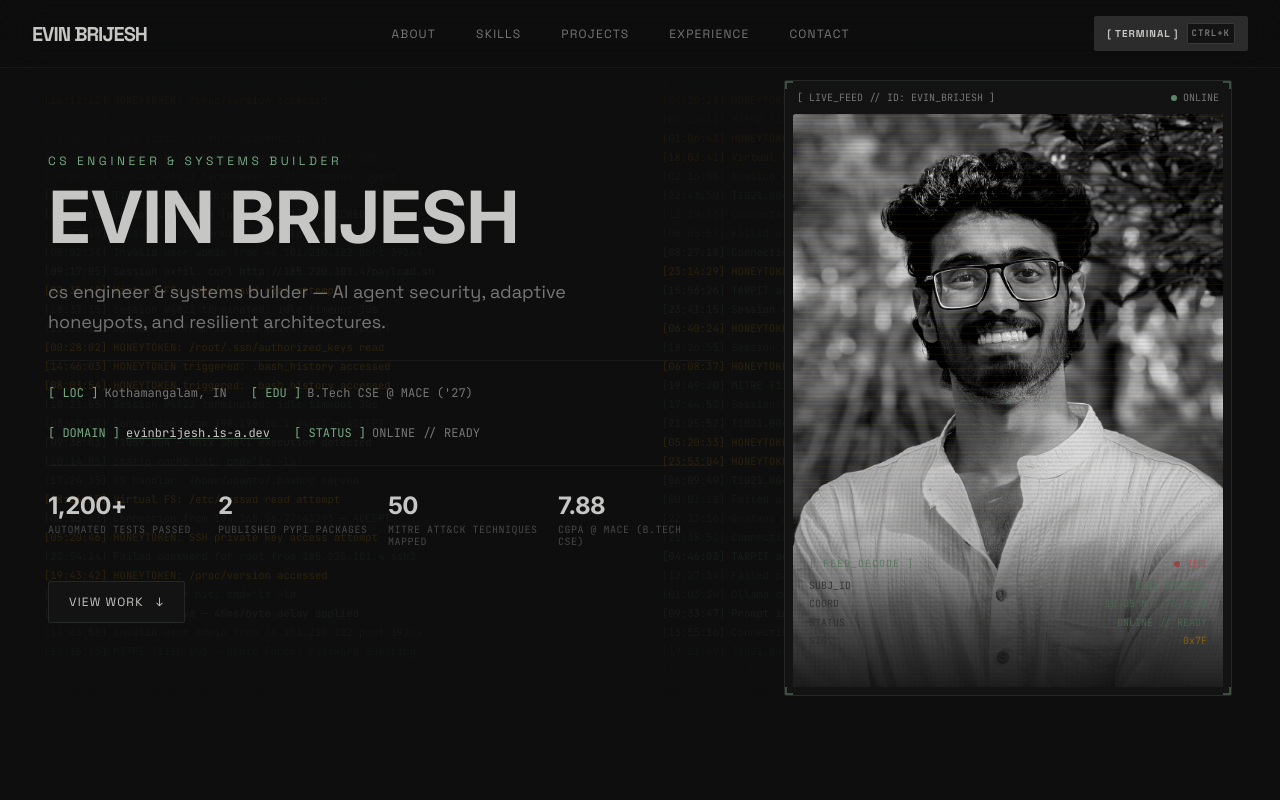
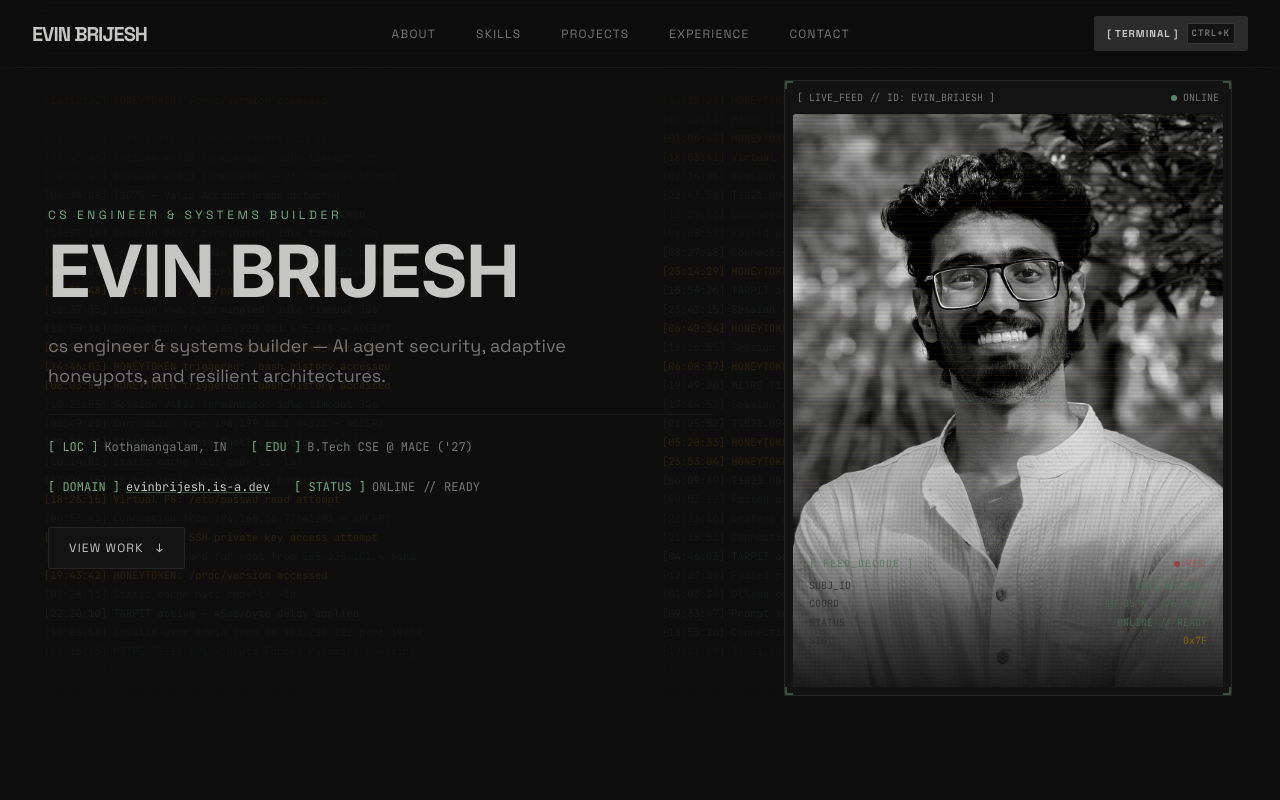
Before and after one commit to evinbrijesh/portfolio, a React (Vite) app: page / in a window 1280 px wide. Shown: the top 800 px of the page. Built offline with nearby package versions, Linux system fonts and the light colour scheme; the HTML template or start-up script is replaced by a standard one.

Commit message:
refactor(hero): remove telemetry stats bar

```diff
--- a/src/components/Hero.jsx
+++ b/src/components/Hero.jsx
@@ -67,18 +67,6 @@ function Hero() {
               <span>{portfolio.status === 'AVAILABLE FOR ROLES' ? 'ONLINE // READY' : portfolio.status}</span>
             </div>
           </div>
-
-          {/* Telemetry Proof Metric Bar */}
-          {portfolio.stats && (
-            <div className="grid grid-cols-2 sm:grid-cols-4 gap-4 mt-6 pt-6 border-t border-[#484848]/20 font-mono">
-              {portfolio.stats.map((s) => (
-                <div key={s.label}>
-                  <div className="font-body text-2xl font-bold text-[#C6C7C5] tracking-tight">{s.value}</div>
-                  <div className="text-[10px] text-text-dim uppercase tracking-wider mt-0.5 leading-tight">{s.label}</div>
-                </div>
-              ))}
-            </div>
-          )}
 
           {/* CTA Section */}
           <a
--- a/src/data/portfolio.js
+++ b/src/data/portfolio.js
@@ -8,12 +8,6 @@ export const portfolio = {
   degree: 'B.Tech CSE @ MACE (\'27)',
   status: 'AVAILABLE FOR ROLES',
 
-  stats: [
-    { value: '1,200+', label: 'Automated Tests Passed' },
-    { value: '2',      label: 'Published PyPI Packages' },
-    { value: '50',     label: 'MITRE ATT&CK Techniques Mapped' },
-    { value: '7.88',   label: 'CGPA @ MACE (B.Tech CSE)' },
-  ],
 
   about: {
     quote: 'Engineering closed-loop agent security, adaptive honeypots, and resilient decision systems.',
```
